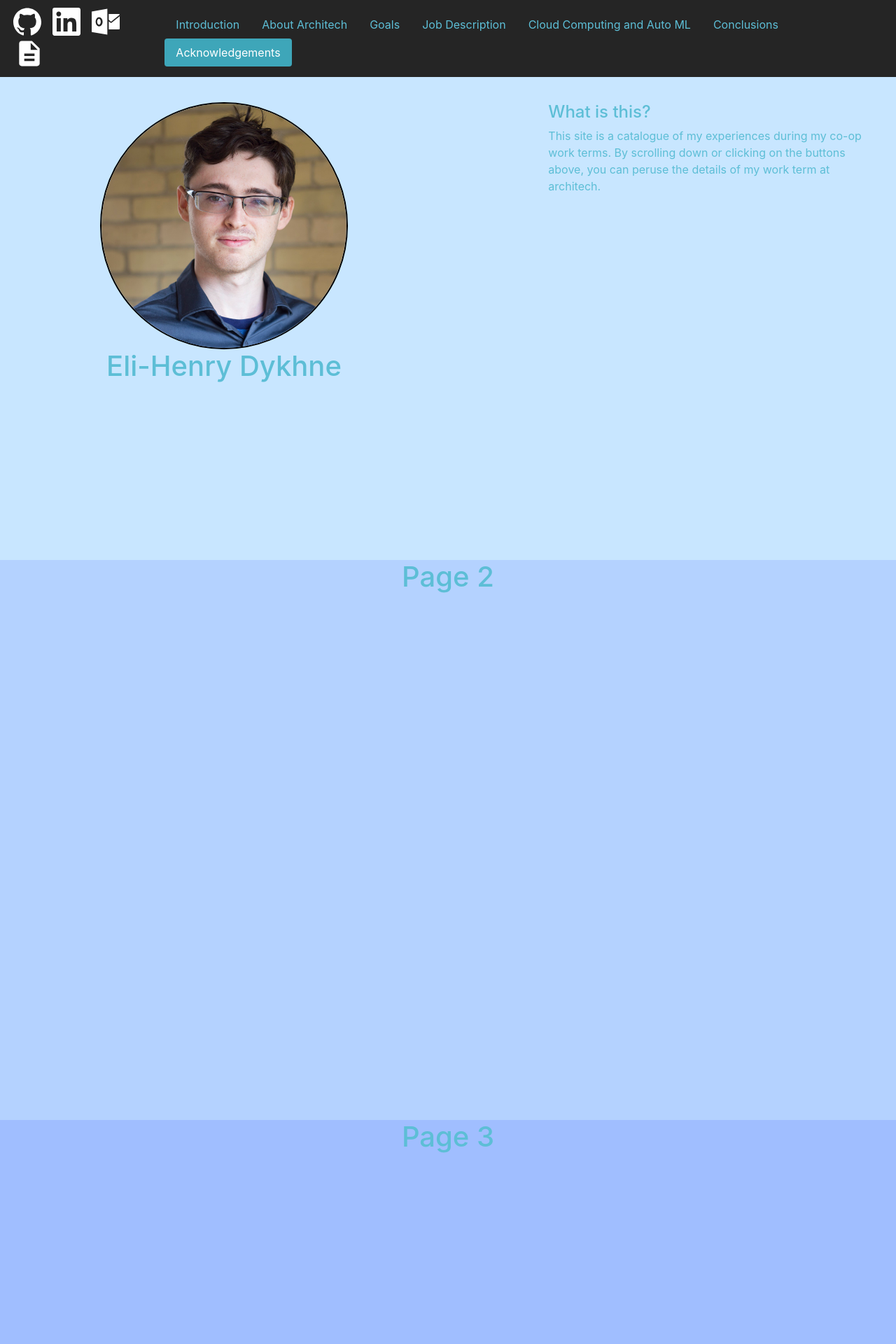
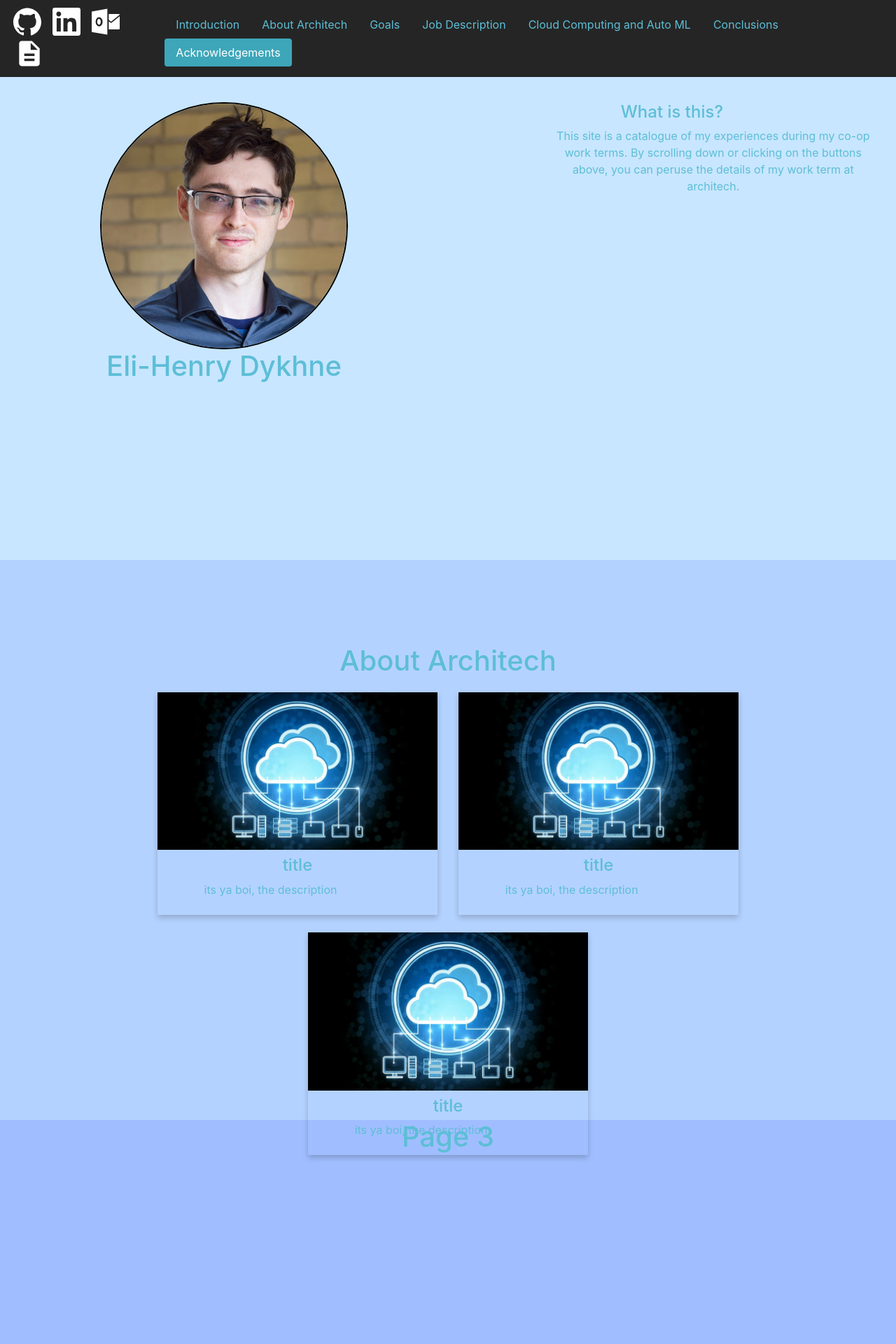
Before and after one commit to Centurion902/coopWebsite, a PHP site: page / in a window 1280 px wide. Shown: the top 1920 px of the page at 70% size. Run offline with PHP 8.4, Linux system fonts and the light colour scheme.

Commit message:
added cards for about architech section

```diff
--- a/index.html
+++ b/index.html
@@ -86,15 +86,44 @@
 
 				</div>
 			</div>
-
 		</section>
 
 		<section id="pageB">
-			<h1>Page 2</h1>
+				<div class="navbar-avoidance">
+					<h1>About Architech</h1>
+					<div class="cardSection">
+						<div class="cardImage">
+							<img src="img/cloud.jpg" height= 100% width=100%>
+						</div>
+						<div class="cardText">
+							<h4>title</h4>
+							<p>its ya boi, the description</p>
+						</div>
+					</div>
+					<div class="cardSection">
+						<div class="cardImage">
+							<img src="img/cloud.jpg" height= 100% width=100%>
+						</div>
+						<div class="cardText">
+							<h4>title</h4>
+							<p>its ya boi, the description</p>
+						</div>
+					</div>
+					<div class="cardSection">
+						<div class="cardImage">
+							<img src="img/cloud.jpg" height= 100% width=100%>
+						</div>
+						<div class="cardText">
+							<h4>title</h4>
+							<p>its ya boi, the description</p>
+						</div>
+					</div>
+				</div>
 		</section>
 
 		<section id="pageC">
 			<h1>Page 3</h1>
+
 		</section>
 
 		<section id="pageD">
--- a/style.css
+++ b/style.css
@@ -7,7 +7,6 @@ html{
   padding: 2%;
 }
 
-
 .avatar {
   display: block;
   margin-left: auto;
@@ -16,7 +15,8 @@ html{
   border:2px solid black;
   border-radius: 50%;
 }
-section{min-width:100vw; min-height:100vh; width:100%; height:100%;}
+
+section{min-width:100vw; min-height:100vh; width:100%; height:100%; }
 
 .horizontal{
   position: relative;
@@ -27,12 +27,6 @@ section{min-width:100vw; min-height:100vh; width:100%; height:100%;}
 .half{
   width: 46%;
   margin: 2%;
-}
-
-.navbar-avoidance{
-  top:15vh;
-  position: relative;
-  width:100vw;
 }
 
 .iconNav{
@@ -68,16 +62,35 @@ section{min-width:100vw; min-height:100vh; width:100%; height:100%;}
 }
 
 .navbar-brand{padding:122}
-/*
-body {
-  margin: 0;
-  display: grid;
-  grid-template-columns: min-content 1fr;
-  font-family: system-ui, sans-serif;
 
-  /* this breaks position sticky in Firefox */
-  /* overflow-x: hidden; */
-/*}*/
+.navbar-avoidance{
+  text-align: center;
+  top:15vh;
+  position: relative;
+  width:100vw;
+  float:center;
+}
+
+.cardSection{
+  display:inline-block;
+  margin:1%;
+  width:400px;
+  box-shadow: 0 4px 8px 0 rgba(0,0,0,0.2);
+  transition: 0.3s;
+}
+
+.cardSection:hover{
+  box-shadow: 0 8px 16px 0 rgba(0,0,0,0.2);
+}
+
+.cardImage{
+  width:100%;
+}
+
+.cardText{
+  width:100%;
+  padding:2%;
+}
 
 #pageA{background:rgb(200, 230, 255);}
 #pageB{background:rgb(180, 210, 255);}
```
Also changed, not shown: img/cloud.jpg (added).
